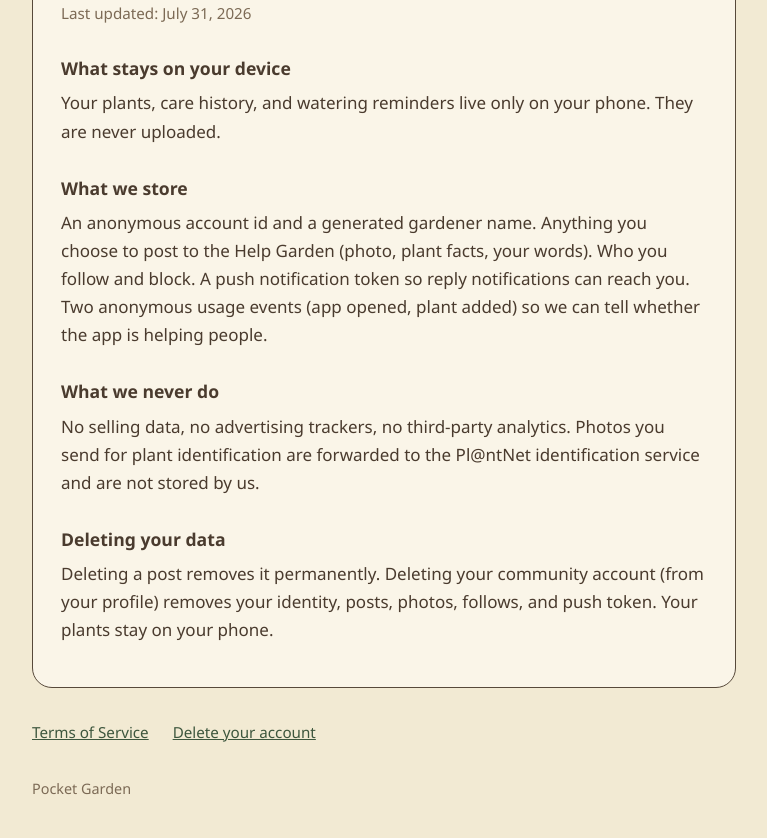
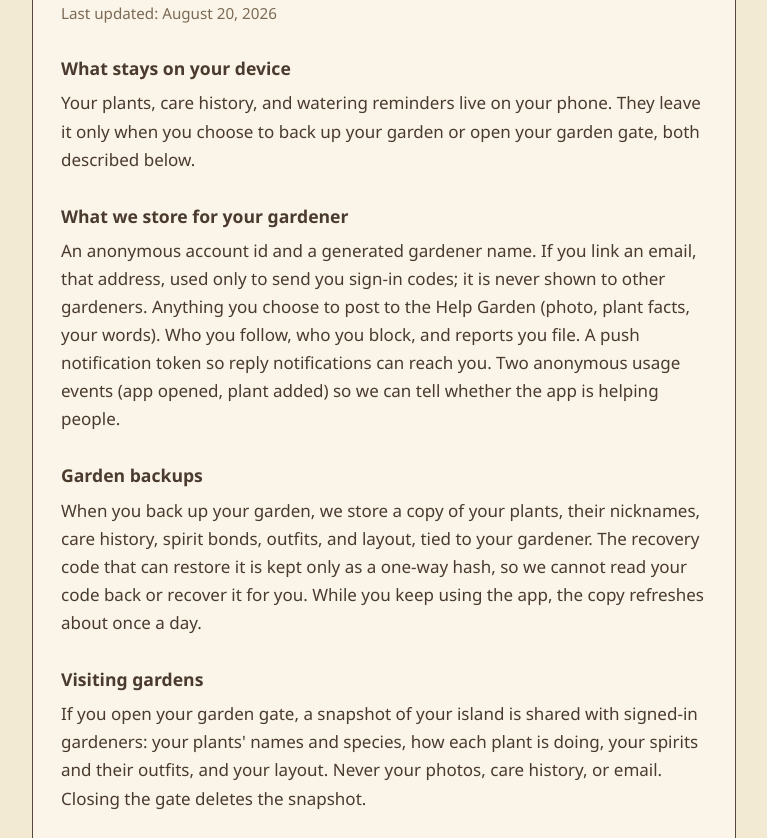
Before and after one commit to ordinarylif3/PocketGarden-site, a plain HTML site: page privacy.html in a window 1280 px wide. Shown: the part 96-934 px from the top of the page, without its empty margins (256-1023 px from the left). Drawn offline with Linux system fonts and the light colour scheme.

Commit message:
Legal pages regenerated 2026-08-22

```diff
--- a/privacy.html
+++ b/privacy.html
@@ -46,15 +46,21 @@
   <main>
     <div class="card">
       <h1>Privacy Policy</h1>
-      <p class="updated">Last updated: July 31, 2026</p>
+      <p class="updated">Last updated: August 20, 2026</p>
       <h2>What stays on your device</h2>
-      <p>Your plants, care history, and watering reminders live only on your phone. They are never uploaded.</p>
-      <h2>What we store</h2>
-      <p>An anonymous account id and a generated gardener name. Anything you choose to post to the Help Garden (photo, plant facts, your words). Who you follow and block. A push notification token so reply notifications can reach you. Two anonymous usage events (app opened, plant added) so we can tell whether the app is helping people.</p>
+      <p>Your plants, care history, and watering reminders live on your phone. They leave it only when you choose to back up your garden or open your garden gate, both described below.</p>
+      <h2>What we store for your gardener</h2>
+      <p>An anonymous account id and a generated gardener name. If you link an email, that address, used only to send you sign-in codes; it is never shown to other gardeners. Anything you choose to post to the Help Garden (photo, plant facts, your words). Who you follow, who you block, and reports you file. A push notification token so reply notifications can reach you. Two anonymous usage events (app opened, plant added) so we can tell whether the app is helping people.</p>
+      <h2>Garden backups</h2>
+      <p>When you back up your garden, we store a copy of your plants, their nicknames, care history, spirit bonds, outfits, and layout, tied to your gardener. The recovery code that can restore it is kept only as a one-way hash, so we cannot read your code back or recover it for you. While you keep using the app, the copy refreshes about once a day.</p>
+      <h2>Visiting gardens</h2>
+      <p>If you open your garden gate, a snapshot of your island is shared with signed-in gardeners: your plants' names and species, how each plant is doing, your spirits and their outfits, and your layout. Never your photos, care history, or email. Closing the gate deletes the snapshot.</p>
+      <h2>Plant identification</h2>
+      <p>Photos you send for plant identification are forwarded to the Pl@ntNet identification service and are not stored by us. When the app cannot match a result to its catalog, it keeps the suggested plant name (never the photo) so we know which care sheets to add next.</p>
       <h2>What we never do</h2>
-      <p>No selling data, no advertising trackers, no third-party analytics. Photos you send for plant identification are forwarded to the Pl@ntNet identification service and are not stored by us.</p>
+      <p>No selling data, no advertising trackers, no third-party analytics.</p>
       <h2>Deleting your data</h2>
-      <p>Deleting a post removes it permanently. Deleting your community account (from your profile) removes your identity, posts, photos, follows, and push token. Your plants stay on your phone.</p>
+      <p>Deleting a post removes it permanently. Deleting your community account (from your profile) removes your identity, your linked email, posts, photos, follows, blocks, reports, push token, garden backups, and your garden snapshot. Your plants stay on your phone.</p>
     </div>
     <nav>
       <a href="./terms.html">Terms of Service</a>
```
Also changed, not shown: delete-account.html (+5 -5 lines), terms.html (+5 -3 lines).
